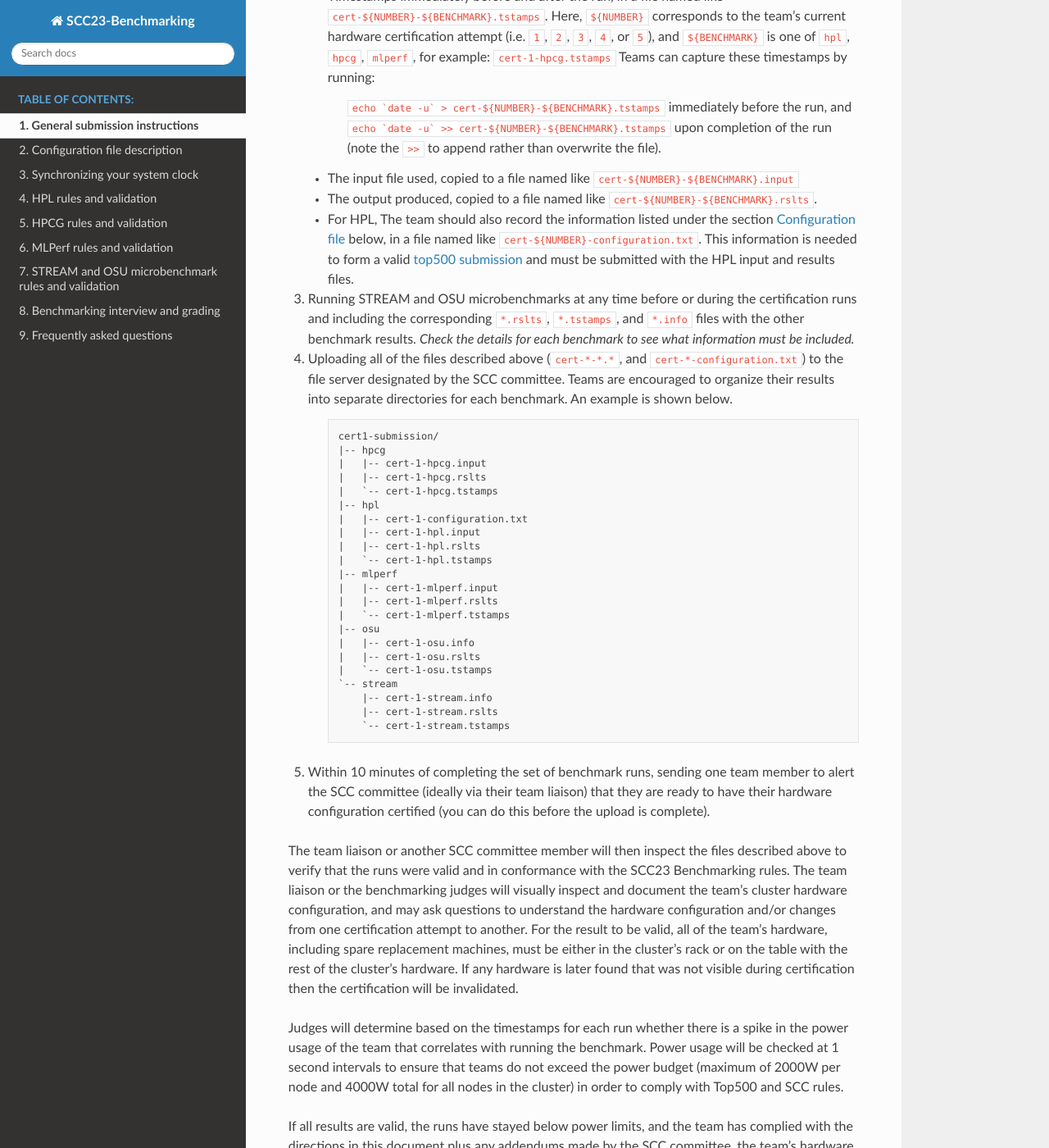
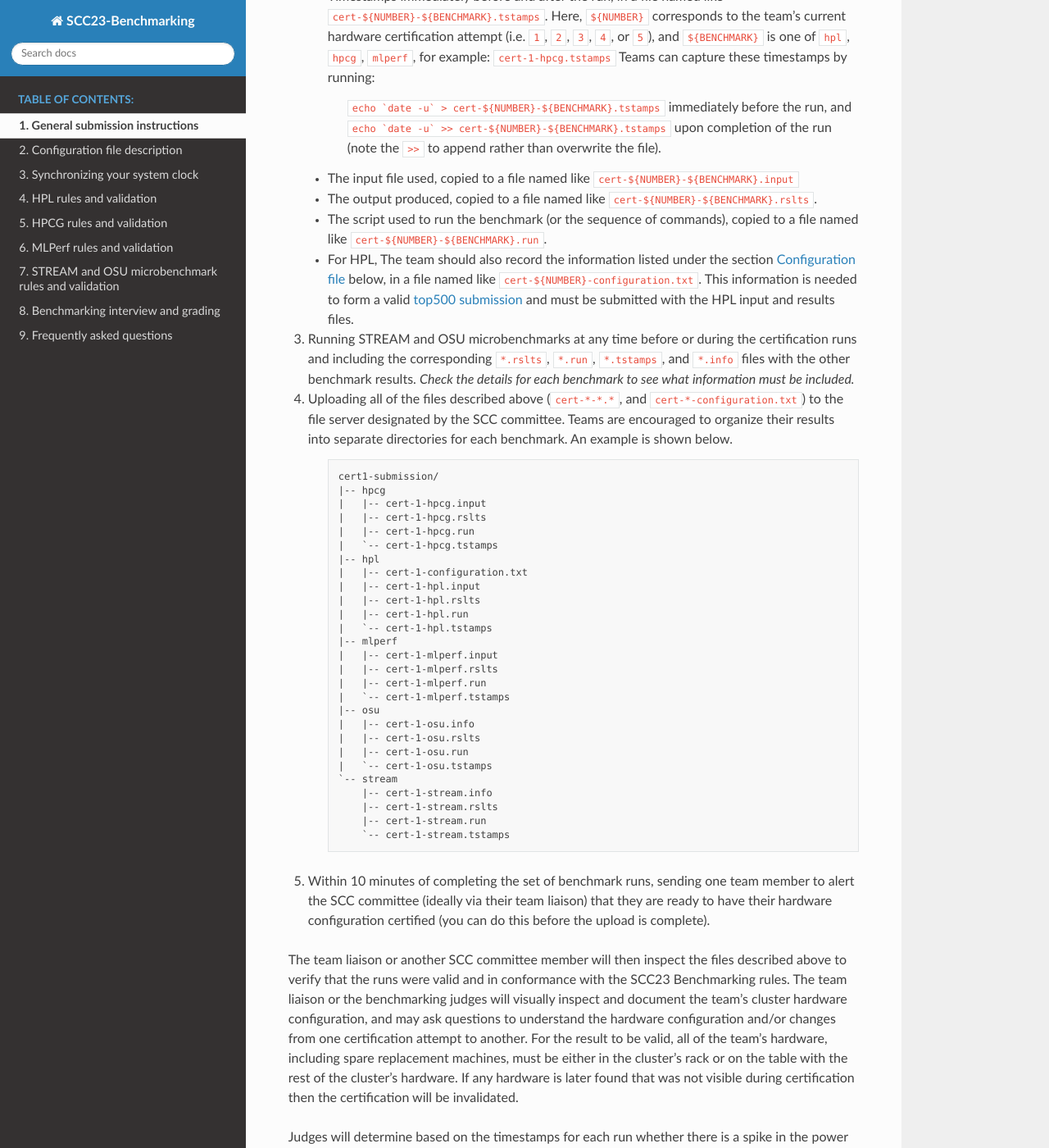
Before and after one commit to amaji/scc23-benchmarking, a Sphinx documentation site: the page built from source/benchmarks/general.rst, in a window 1280 px wide and 1400 px high, scrolled down 404 px. Shown: the whole window at 82% size. Built offline with Sphinx 7.4.7 and the Read the Docs theme 2.0.0, drawn with Linux system fonts in a browser that asks for light colours.

Commit message:
Also ask them to submit the run script.

```diff
--- a/source/benchmarks/general.rst
+++ b/source/benchmarks/general.rst
@@ -13,9 +13,10 @@
 
    - The input file used, copied to a file named like ``cert-${NUMBER}-${BENCHMARK}.input``
    - The output produced, copied to a file named like ``cert-${NUMBER}-${BENCHMARK}.rslts``.
+   - The script used to run the benchmark (or the sequence of commands), copied to a file named like ``cert-${NUMBER}-${BENCHMARK}.run``.
    - For HPL, The team should also record the information listed under the section :ref:`Configuration file<Configuration file>` below, in a file named like ``cert-${NUMBER}-configuration.txt``. This information is needed to form a valid `top500 submission <https://top500.org/>`_ and must be submitted with the HPL input and results files.
 
-3. Running STREAM and OSU microbenchmarks at any time before or during the certification runs and including the corresponding ``*.rslts``, ``*.tstamps``, and ``*.info`` files with the other benchmark results. *Check the details for each benchmark to see what information must be included.*
+3. Running STREAM and OSU microbenchmarks at any time before or during the certification runs and including the corresponding ``*.rslts``, ``*.run``, ``*.tstamps``, and ``*.info`` files with the other benchmark results. *Check the details for each benchmark to see what information must be included.*
 4. Uploading all of the files described above (``cert-*-*.*``, and ``cert-*-configuration.txt``) to the file server designated by the SCC committee. Teams are encouraged to organize their results into separate directories for each benchmark. An example is shown below.
 
      .. code-block::
@@ -24,23 +25,28 @@
 	|-- hpcg
 	|   |-- cert-1-hpcg.input
 	|   |-- cert-1-hpcg.rslts
+	|   |-- cert-1-hpcg.run
 	|   `-- cert-1-hpcg.tstamps
 	|-- hpl
 	|   |-- cert-1-configuration.txt
 	|   |-- cert-1-hpl.input
 	|   |-- cert-1-hpl.rslts
+	|   |-- cert-1-hpl.run
 	|   `-- cert-1-hpl.tstamps
 	|-- mlperf
 	|   |-- cert-1-mlperf.input
 	|   |-- cert-1-mlperf.rslts
+	|   |-- cert-1-mlperf.run
 	|   `-- cert-1-mlperf.tstamps
 	|-- osu
 	|   |-- cert-1-osu.info
 	|   |-- cert-1-osu.rslts
+	|   |-- cert-1-osu.run
 	|   `-- cert-1-osu.tstamps
 	`-- stream
 	    |-- cert-1-stream.info
 	    |-- cert-1-stream.rslts
+	    |-- cert-1-stream.run
 	    `-- cert-1-stream.tstamps
 
 5. Within 10 minutes of completing the set of benchmark runs, sending one team member to alert the SCC committee (ideally via their team liaison) that they are ready to have their hardware configuration certified (you can do this before the upload is complete).
```
